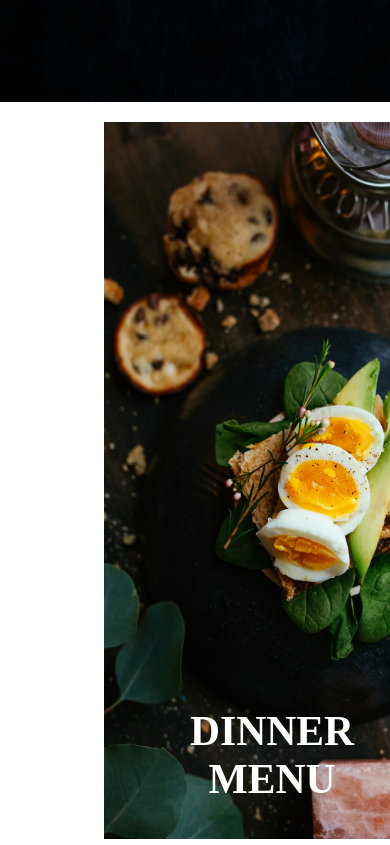
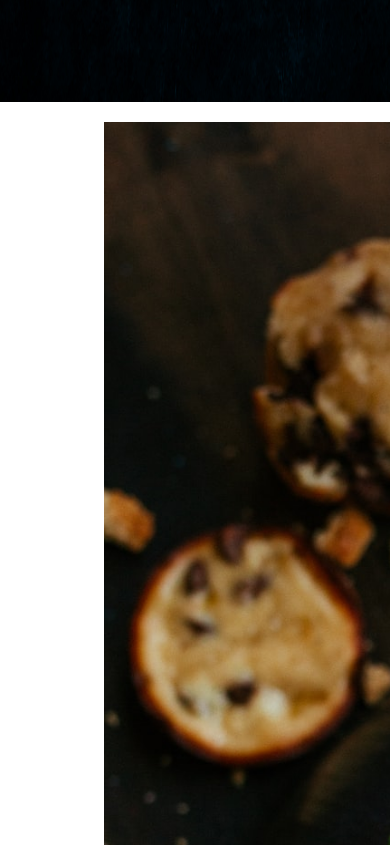
Before and after one commit to sathesbitmaker/final-restaurant-mock-app, a React (Create React App) app: page / in a window 390 px wide. Shown: the part 3220-4065 px from the top of the page. Built offline with nearby package versions, Linux system fonts and the light colour scheme.

Commit message:
MenuDisplayMobileFinished

```diff
--- a/src/CSS/MenuDisplay.css
+++ b/src/CSS/MenuDisplay.css
@@ -48,3 +48,29 @@
     transform: none;
     visibility: visible;
   }
+
+
+@media screen and (max-device-width: 800px) {
+.menuFirst {
+      display:inline-block;
+
+}
+
+.menuSecond {
+    color: white;
+    display: inline-block;
+    position: absolute;
+    font-size: 3rem;
+}
+
+.menuImages {
+    width: 140vh;
+    height: 200vh;
+    padding-bottom: 2rem;
+}
+
+#firstTitle {   margin: -165rem 0 0 13rem;  }
+#secondTitle {  margin: 65rem 0 0 13rem; }
+#thirdTitle {   margin: 65rem 0 0 13rem; }
+
+}
--- a/src/components/MenuDisplay.js
+++ b/src/components/MenuDisplay.js
@@ -29,10 +29,9 @@ function MenuDisplay(props) {
             <div
             className={`menuSecond ${isVisible ? 'is-visible' : ''}`}
             ref={domRef}>
-                <h1 className="menuTitles"
-                id="firstTitle"> DINNER <br/> MENU</h1>
-                <h1 className="menuTitles"> DRINKS  <br/> MENU</h1>
-                <h1 className="menuTitles"> DESSERT <br/> MENU</h1>
+                <h1 className="menuTitles" id="firstTitle"> DINNER <br/> MENU</h1>
+                <h1 className="menuTitles" id="secondTitle"> DRINKS  <br/> MENU</h1>
+                <h1 className="menuTitles" id="thirdTitle"> DESSERT <br/> MENU</h1>
             </div>
         </div>
     )
```
Also changed, not shown: 31 other files (tests, documents, lock files or other folders).
